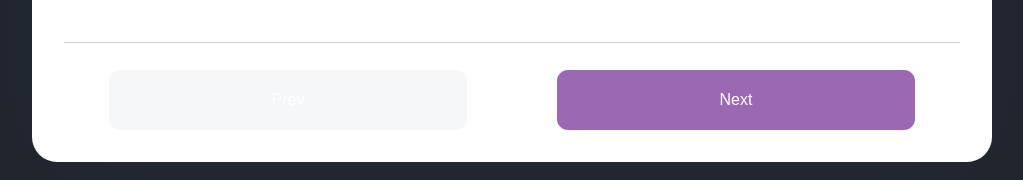
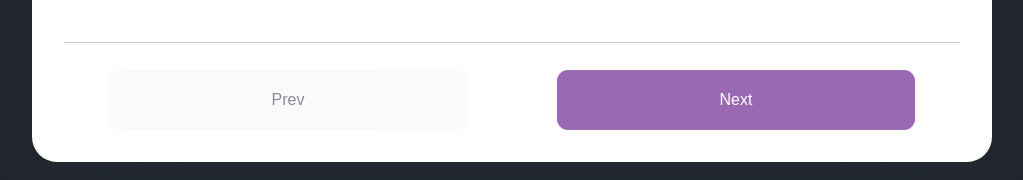
Before and after one commit to 2023-techeer-ideathon-team-2/copt, a React (Vite) app: page /select in a window 1280 px wide. Shown: the part 510-690 px from the top of the page, without its empty margins (128-1151 px from the left). Built offline with nearby package versions, Linux system fonts and the light colour scheme; a web font is replaced by a local one.

Commit message:
fix : icon or fontcolor
fix : icon or fontcolor

```diff
--- a/src/components/ChooseQuestion.jsx
+++ b/src/components/ChooseQuestion.jsx
@@ -30,7 +30,7 @@ const ChooseQuestion = () => {
                     paddingTop: "1.7rem",
                     borderTop: "1px solid #ccc"
                     }}>
-                    <Button backgroundColor={"#F5F7FB"} text={"Prev"}/>
+                    <Button backgroundColor={"#F5F7FB"} text={"Prev"} style ={{color : '#151920', opacity : '50%'}}/>
                     <Button backgroundColor={"#9B68B4"} text={"Next"}/>
                 </div>
 
--- a/src/containers/TechInputContainer.jsx
+++ b/src/containers/TechInputContainer.jsx
@@ -12,7 +12,7 @@ const TechInputContainer = () => {
   const FE_TRACK = [
     <>
       <div style={{ display: 'flex', justifyContent: 'center' }}>
-        <Title title={'Choose Your Language ✏'} />
+        <Title title={'Choose Your Language 🖋'} />
       </div>
       <Radio
         text='Javascript'
@@ -33,7 +33,7 @@ const TechInputContainer = () => {
     </>,
     <>
       <div style={{ display: 'flex', justifyContent: 'center' }}>
-        <Title title={'Choose Your Framework ✏'} />
+        <Title title={'Choose Your Framework 🔥'} />
       </div>
       <Radio
         text='React'
@@ -57,7 +57,7 @@ const TechInputContainer = () => {
   const BE_TRACK = [
     <>
       <div style={{ display: 'flex', justifyContent: 'center' }}>
-        <Title title={'Choose Your Framework ✏'} />
+        <Title title={'Choose Your Framework 🔥'} />
       </div>
       <Radio
         text='SpringBoot'
--- a/src/pages/SelectPage.jsx
+++ b/src/pages/SelectPage.jsx
@@ -69,6 +69,10 @@ const SelectPage = () => {
             borderTop: '1px solid #ccc',
           }}>
           <Button
+          style ={{
+            color : '#151920',
+            opacity : '50%'
+          }}
             backgroundcolor='#F5F7FB'
             text={'Prev'}
             onClick={handlePrevious}
```
